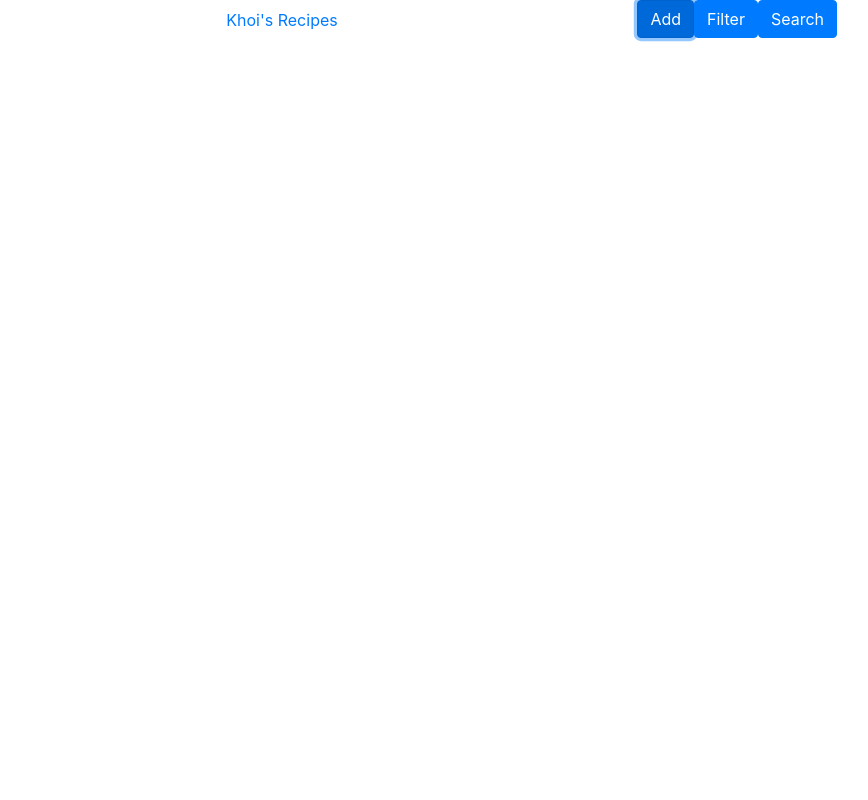
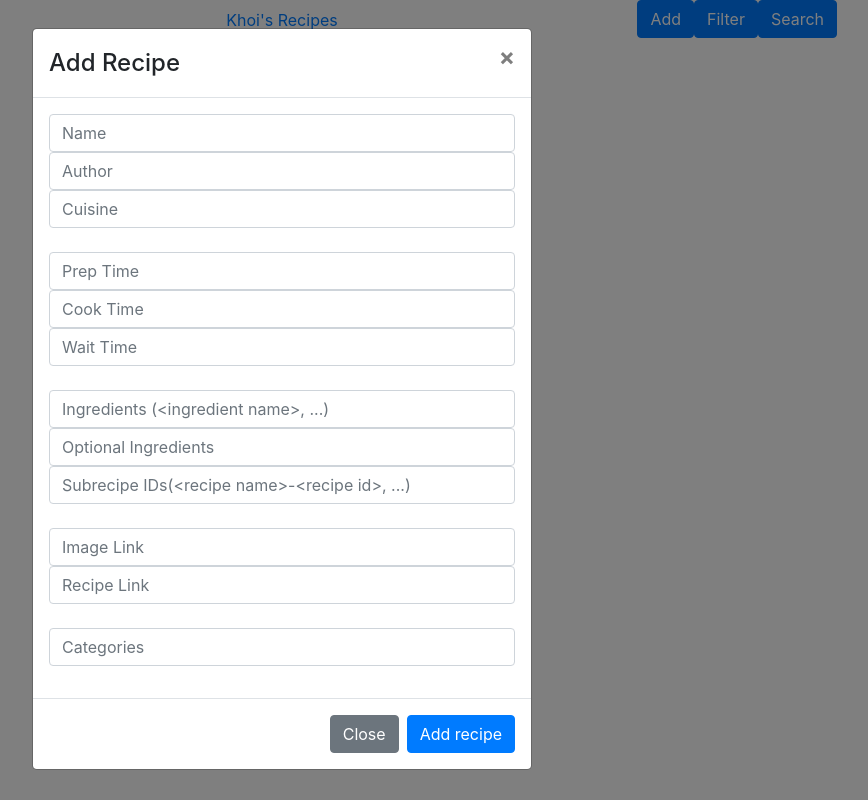
Before and after one commit to dylan-pham/Recipe-Viewer, a React (Create React App) app in the folder frontend/: page / in a window 1280 px wide. Both pictures are taken after a click on the button "Add". Shown: the whole page, without its empty margins (358-1226 px from the left). Built offline with nearby package versions, Linux system fonts and the light colour scheme.

Commit message:
added recipe adding functionality

```diff
--- a/frontend/src/App.js
+++ b/frontend/src/App.js
@@ -5,9 +5,13 @@ import NavigationBar from "./components/NavigationBar";
 import Container from "react-bootstrap/Container";
 import Row from "react-bootstrap/Row";
 import Col from "react-bootstrap/Col";
+import AddRecipeModal from "./components/AddRecipeModal";
+import FiltersModal from "./components/FiltersModal";
 
 function App() {
   const [recipeIds, setRecipeIds] = useState([]);
+  const [addRecipeModalVisible, setAddRecipeModalVisible] = useState(false);
+  const [filtersModalVisible, setFiltersModalVisible] = useState(false);
 
   useEffect(() => {
     fetch("http://127.0.0.1:5000/", {
@@ -24,7 +28,14 @@ function App() {
   return (
     <div className="App">
       <header className="App-header">
-        <NavigationBar />
+        <NavigationBar
+          onAddButtonClicked={() => {
+            setAddRecipeModalVisible(true);
+          }}
+          onFiltersButtonClicked={() => {
+            setFiltersModalVisible(true);
+          }}
+        />
         <Container>
           <Row>
             {recipeIds.map((id) => {
@@ -36,6 +47,14 @@ function App() {
             })}
           </Row>
         </Container>
+        <AddRecipeModal
+          visible={addRecipeModalVisible}
+          onClose={() => setAddRecipeModalVisible(false)}
+        />
+        <FiltersModal
+          visible={filtersModalVisible}
+          onClose={() => setFiltersModalVisible(false)}
+        />
       </header>
     </div>
   );
--- a/frontend/src/components/AddRecipeModal.jsx
+++ b/frontend/src/components/AddRecipeModal.jsx
@@ -2,30 +2,119 @@ import React, { useState, useEffect } from "react";
 import "bootstrap/dist/css/bootstrap.min.css";
 import Button from "react-bootstrap/Button";
 import Modal from "react-bootstrap/Modal";
+import Form from "react-bootstrap/Form";
 
-function AddRecipeModal() {
-  const [show, setShow] = useState(false);
+function AddRecipeModal(props) {
+  const [show, setShow] = useState(props.visible);
 
-  const handleClose = () => setShow(false);
-  const handleShow = () => setShow(true);
+  useEffect(() => {
+    setShow(props.visible);
+  }, [props.visible]);
+
+  function processFormData() {
+    const fields = [
+      "name",
+      "author",
+      "cuisine",
+      "prep_time",
+      "cook_time",
+      "wait_time",
+      "img",
+      "link",
+    ];
+
+    const listFields = ["categories", "ingredients", "optional_ingredients"];
+
+    let recipeData = {};
+
+    fields.forEach((field) => {
+      const value = document.getElementById(field).value;
+      if (value.length !== 0) {
+        recipeData[field] = value;
+      }
+    });
+
+    listFields.forEach((field) => {
+      const value = document.getElementById(field).value;
+      if (value.length !== 0) {
+        recipeData[field] = value.split(", ");
+      }
+    });
+
+    const value = document.getElementById("subrecipes_ids").value;
+    if (value.length !== 0) {
+      recipeData["subrecipes_ids"] = value.split(", ").map((data) => {
+        const temp = {};
+        temp[data.split("-")[0]] = data.split("-")[1];
+        return temp;
+      });
+    }
+
+    addRecipe(recipeData);
+  }
+
+  function addRecipe(recipeData) {
+    fetch("http://127.0.0.1:5000/add", {
+      method: "POST",
+      headers: { "Content-Type": "application/json" },
+      body: JSON.stringify(recipeData),
+    });
+  }
 
   return (
     <>
-      <Button variant="primary" onClick={handleShow}>
-        Filters
-      </Button>
-
-      <Modal show={show} onHide={handleClose}>
+      <Modal show={show} onHide={() => props.onClose()}>
         <Modal.Header closeButton>
-          <Modal.Title>Modal heading</Modal.Title>
+          <Modal.Title>Add Recipe</Modal.Title>
         </Modal.Header>
-        <Modal.Body>Woohoo, you're reading this text in a modal!</Modal.Body>
+        <Modal.Body>
+          <Form.Group>
+            <Form.Control id="name" type="text" placeholder="Name" />
+            <Form.Control id="author" type="text" placeholder="Author" />
+            <Form.Control id="cuisine" type="text" placeholder="Cuisine" />
+            <br />
+            <Form.Control id="prep_time" type="text" placeholder="Prep Time" />
+            <Form.Control id="cook_time" type="text" placeholder="Cook Time" />
+            <Form.Control id="wait_time" type="text" placeholder="Wait Time" />
+            <br />
+            <Form.Control
+              type="text"
+              id="ingredients"
+              placeholder="Ingredients (<ingredient name>, ...)"
+            />
+            <Form.Control
+              type="text"
+              id="optional_ingredients"
+              placeholder="Optional Ingredients"
+            />
+            <Form.Control
+              type="text"
+              id="subrecipes_ids"
+              placeholder="Subrecipe IDs(<recipe name>-<recipe id>, ...)"
+            />
+            <br />
+            <Form.Control id="img" type="text" placeholder="Image Link" />
+            <Form.Control id="link" type="text" placeholder="Recipe Link" />
+            <br />
+            <Form.Control
+              id="categories"
+              type="text"
+              placeholder="Categories"
+            />
+          </Form.Group>
+        </Modal.Body>
         <Modal.Footer>
-          <Button variant="secondary" onClick={handleClose}>
+          <Button variant="secondary" onClick={() => props.onClose()}>
             Close
           </Button>
-          <Button variant="primary" onClick={handleClose}>
-            Apply Filters
+          <Button
+            variant="primary"
+            onClick={() => {
+              processFormData();
+              props.onClose();
+            }}
+          >
+            Add recipe
           </Button>
         </Modal.Footer>
       </Modal>
--- a/frontend/src/components/FiltersModal.jsx
+++ b/frontend/src/components/FiltersModal.jsx
@@ -1,30 +1,35 @@
 import React, { useState, useEffect } from "react";
 import "bootstrap/dist/css/bootstrap.min.css";
 import Button from "react-bootstrap/Button";
-import Modal from 'react-bootstrap/Modal';
+import Modal from "react-bootstrap/Modal";
+import Tab from "react-bootstrap/Tab";
+import Tabs from "react-bootstrap/Tabs";
 
-function FilterModal() {
-  const [show, setShow] = useState(false);
+function FilterModal(props) {
+  const [show, setShow] = useState(props.visible);
 
-  const handleClose = () => setShow(false);
-  const handleShow = () => setShow(true);
+  useEffect(() => {
+    setShow(props.visible);
+  }, [props.visible]);
 
   return (
     <>
-      <Button variant="primary" onClick={handleShow}>
-        Filters
-      </Button>
-
-      <Modal show={show} onHide={handleClose}>
+      <Modal show={show} onHide={props.onClose}>
         <Modal.Header closeButton>
-          <Modal.Title>Modal heading</Modal.Title>
+          <Modal.Title>Filters</Modal.Title>
         </Modal.Header>
-        <Modal.Body>Woohoo, you're reading this text in a modal!</Modal.Body>
+        <Modal.Body>
+          <Tabs defaultActiveKey="profile" id="uncontrolled-tab-example">
+            <Tab eventKey="home" title="Author"></Tab>
+            <Tab eventKey="profile" title="Cuisine"></Tab>
+            <Tab eventKey="contact" title="Ingredients"></Tab>
+          </Tabs>
+        </Modal.Body>
         <Modal.Footer>
-          <Button variant="secondary" onClick={handleClose}>
+          <Button variant="secondary" onClick={props.onClose}>
             Close
           </Button>
-          <Button variant="primary" onClick={handleClose}>
+          <Button variant="primary" onClick={props.onClose}>
             Apply Filters
           </Button>
         </Modal.Footer>
--- a/frontend/src/components/NavigationBar.jsx
+++ b/frontend/src/components/NavigationBar.jsx
@@ -6,7 +6,7 @@ import Row from "react-bootstrap/Row";
 import Col from "react-bootstrap/Col";
 import Button from "react-bootstrap/Button";
 
-function NavigationBar() {
+function NavigationBar(props) {
   const [show, setShow] = useState(false);
 
   const handleClose = () => setShow(false);
@@ -26,10 +26,10 @@ function NavigationBar() {
         <Col>
           <Nav className="justify-content-end" activeKey="/home">
             <Nav.Item>
-              <Button>Add</Button>
+              <Button onClick={props.onAddButtonClicked}>Add</Button>
             </Nav.Item>
             <Nav.Item>
-              <Button>Filter</Button>
+              <Button onClick={props.onFiltersButtonClicked}>Filter</Button>
             </Nav.Item>
 
             <Nav.Item>
```
